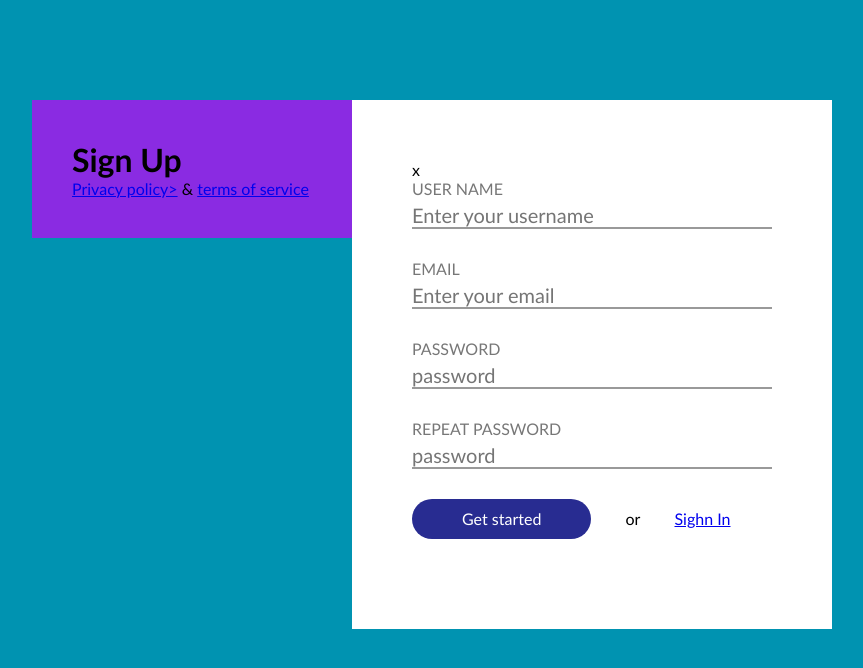
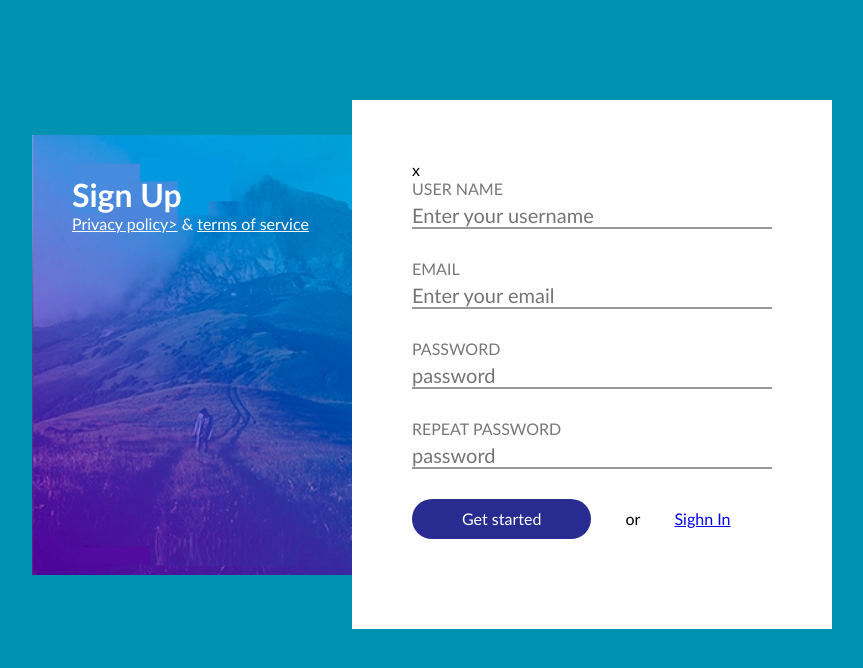
Before and after one commit to VilmaPa/4-Sighn-Up, a plain HTML site: page index.html in a window 1280 px wide. Shown: the whole page, without its empty margins (208-1071 px from the left). Drawn offline with Linux system fonts and the light colour scheme.

Commit message:
left side update

```diff
--- a/main.css
+++ b/main.css
@@ -22,7 +22,14 @@ body * {
                 float: left;
                 width: 40% ;
                 padding: 40px;
+                color: white;
                 background-color: blueviolet;
+                height: 440px;
+                margin-top: 35px ;
+                background-image: url(./kalnai3.png);
+                background-size:cover;
+                background-repeat: no-repeat;
+                background-position: center;
 
             }
                 .title {
@@ -32,7 +39,7 @@ body * {
 
                 }
                     .link {
-
+                        color: white;
                     }
                     .amp {
 
```
Also changed, not shown: kalnai2.png (added), kalnai3.png (added).
